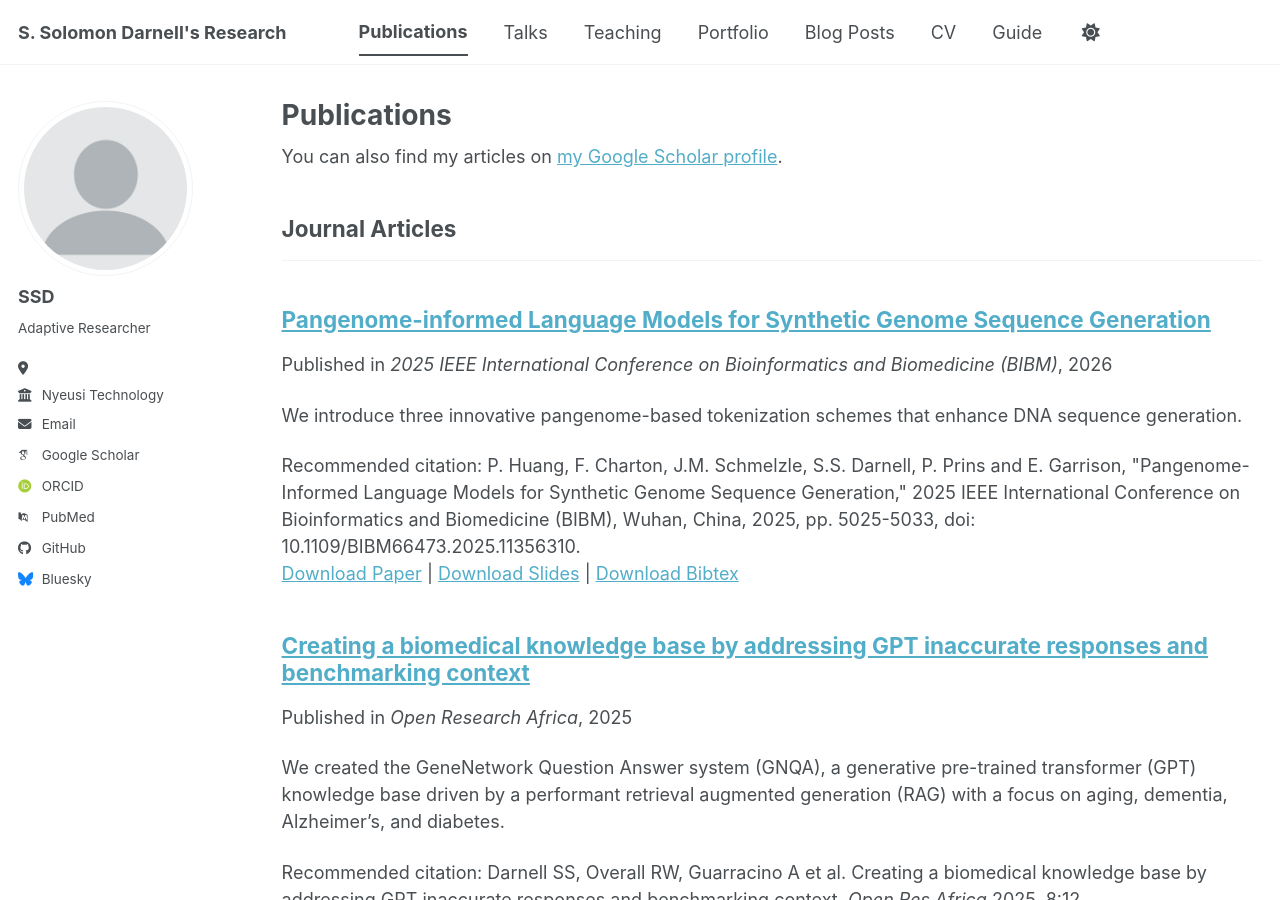
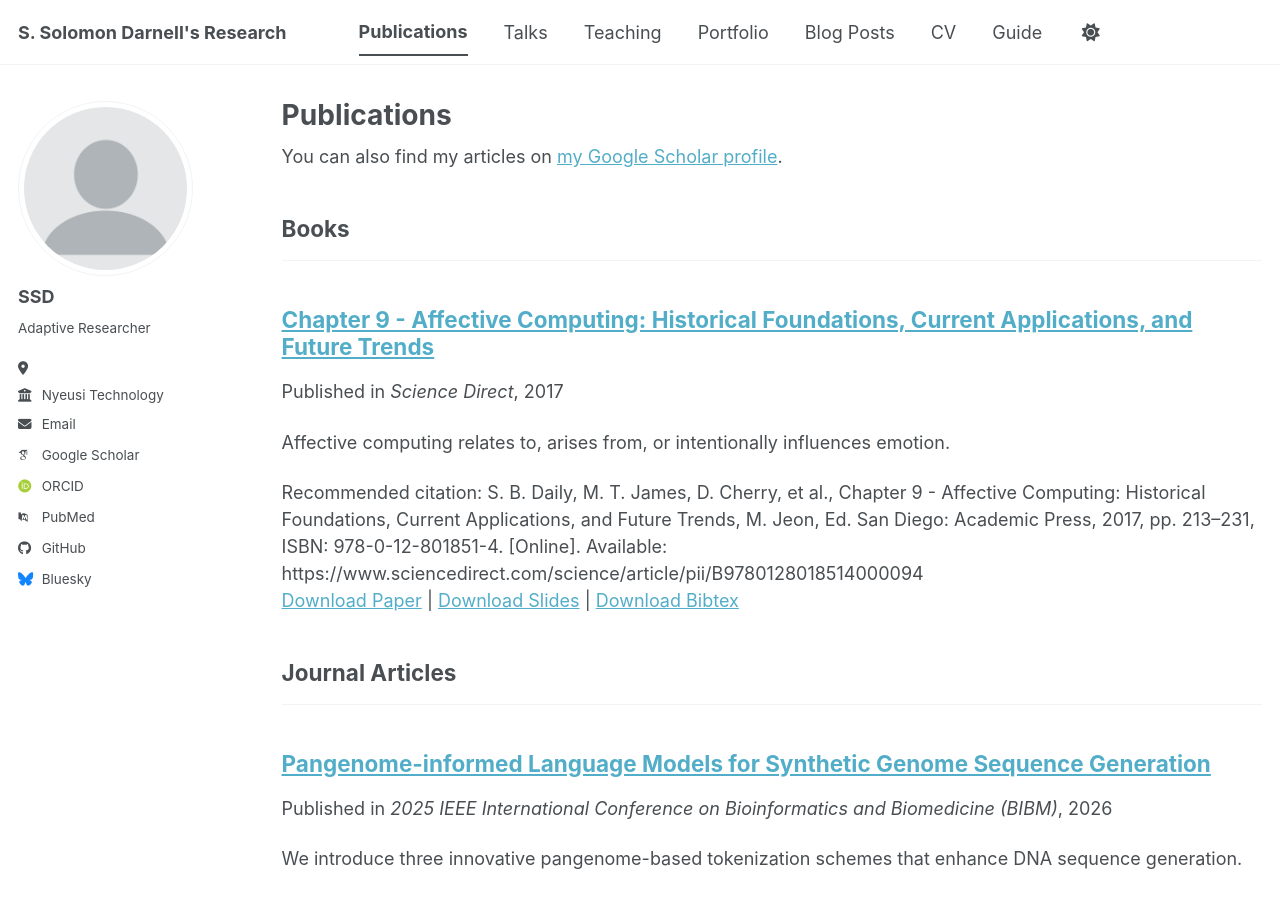
Before and after one commit to ShelbySolomonDarnell/shelbysolomondarnell.github.io, a Jekyll site: the page built from _pages/publications.html, in a window 1280 px wide and 900 px high. Built offline with Jekyll 4.4.1, drawn with Linux system fonts in a browser that asks for light colours; some web fonts are replaced; a script bundle is joined from its source files by our own code; library files that are not in the unit come from our copies.

Commit message:
Update 2017-04-07-sciencedirect-affectivecomputing.md

```diff
--- a/_publications/2017-04-07-sciencedirect-affectivecomputing.md
+++ b/_publications/2017-04-07-sciencedirect-affectivecomputing.md
@@ -1,14 +1,14 @@
 ---
 title: "Chapter 9 - Affective Computing: Historical Foundations, Current Applications, and Future Trends"
 collection: publications
-category: books/manuscripts/conferences
-permalink: /publication/XXXX-XX-XX-name-title.md
-excerpt: ''
+category: books
+permalink: /publication/2017-04-07-sciencedirect-affectivecomputing.md
+excerpt: 'Affective computing relates to, arises from, or intentionally influences emotion.'
 date: 2017-04-07
-venue: ''
+venue: 'Science Direct'
 slidesurl: ''
-paperurl: ''
+paperurl: 'https://www.sciencedirect.com/science/chapter/edited-volume/abs/pii/B9780128018514000094'
 bibtexurl: ''
-citation: ''
+citation: 'S. B. Daily, M. T. James, D. Cherry, et al., Chapter 9 - Affective Computing: Historical Foundations, Current Applications, and Future Trends, M. Jeon, Ed. San Diego: Academic Press, 2017, pp. 213–231, ISBN: 978-0-12-801851-4. [Online]. Available: https://www.sciencedirect.com/science/article/pii/B9780128018514000094'
 ---
 The contents above will be part of a list of publications, if the user clicks the link for the publication than the contents of section will be rendered as a full page, allowing you to provide more information about the paper for the reader. When publications are displayed as a single page, the contents of the above "citation" field will automatically be included below this section in a smaller font.
```
